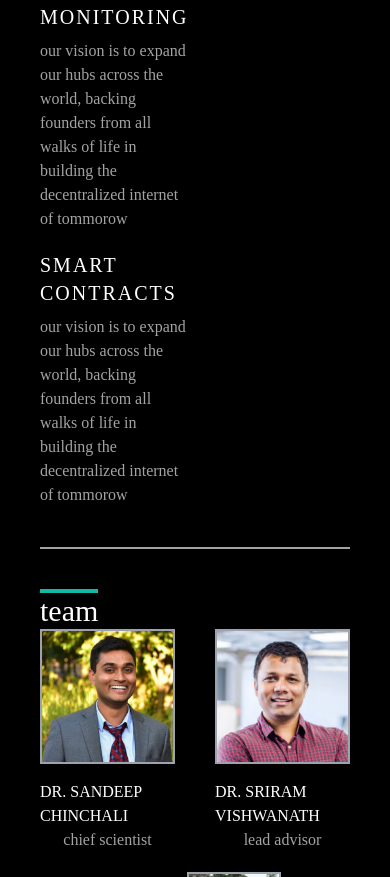
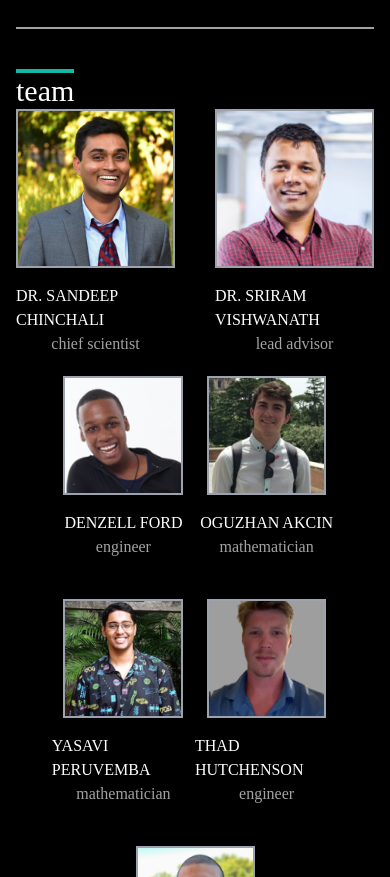
Before and after one commit to TokenDynamics/tokendynamics.github.io, a website: page index.html in a window 390 px wide. Shown: the part 1123-2000 px from the top of the page. Drawn offline with Linux system fonts and the light colour scheme.

Commit message:
responsive stuff

```diff
--- a/index.html
+++ b/index.html
@@ -14,30 +14,33 @@
 
     <title>ChainHub - THE WEB3 INCUBATOR FOUNDATION</title>
   </head>
-  <body class="bg-black text-white mx-10">
+  <body class="bg-black text-white mx-4 md:mx-10">
     <section>
       <header class="flex justify-between w-full items-center mb-5 py-4">
         <div>
           <p>Token</p>
           <p>Dynamics</p>
         </div>
-        <div class="flex border-b-2 border-blue-300 space-x-5 items-center p-2 uppercase">
-          <p>About</p>
-          <a href="https://utexas.box.com/s/wzxyrxn9oiey9w523tbz80dtsndd1w2u">Research</a>
+        <div class="">
+          <div class="flex space-x-5 items-center p-2 uppercase">
+            <p>About</p>
+            <a href="https://utexas.box.com/s/wzxyrxn9oiey9w523tbz80dtsndd1w2u">Research</a>
+          </div>
+          <div class="border-b-2 border-blue-300 max-w-[100px] mx-auto"></div>
         </div>
         <div>
         </div>
       </header>
 
-      <div class="fancy-magic-bg flex flex-col justify-center items-end space-y-4 pr-10 pt-14 pb-28">
-        <p class="text-7xl text-right max-w-2xl tracking-wider">Dynamic Token Modeling and Simulation</p>
+      <div class="fancy-magic-bg flex flex-col justify-center items-start md:items-end space-y-4 pl-5 pr-10 pt-14 pb-28">
+        <p class="text-5xl md:text-7xl md:text-right max-w-2xl tracking-wider">Dynamic Token Modeling and Simulation</p>
         <p class="tracking-[0.52em] uppercase text-blue-300">Design, Verify, Monitor</p>
         <a href="https://calendly.com/fede33/token-economics-chat" class="px-10 py-3 bg-white text-black upppercase">Contact Us</a>
       </div>
     </section>
     <p class="text-neutral-400 max-w-lg my-4">our products are driven by cutting-edge research in control theory and battle-tested knowledge in industry</p>
     <div class="border border-neutral-400 my-4"></div>
-    <section class="flex justify-between">
+    <section class="flex flex-col-reverse md:flex-row justify-between">
       <div class="space-y-5">
         <div>
           <h3 class="text-xl tracking-widest uppercase mb-2">Simulation</h3>
@@ -59,8 +62,8 @@ our vision is to expand our hubs across the world, backing founders from all wal
         </div>
       </div>
 
-      <div>
-        <p class="border-t-4 border-teal-500 text-3xl text-right lowercase max-w-lg">core competencies</p>
+      <div class="mb-5">
+        <p class="border-t-4 border-teal-500 text-3xl md:text-right lowercase max-w-xs md:max-w-lg">core competencies</p>
       </div>
     </section>
     <div class="border border-neutral-400 my-10"></div>
@@ -78,28 +81,28 @@ our vision is to expand our hubs across the world, backing founders from all wal
           <p class="text-neutral-400">lead advisor</p>
         </div>
       </div>
-      <div class="flex justify-center space-x-10 flex-wrap">
-        <div class="flex flex-col items-center justify-center basis-1/4 -mx-5 my-5">
-          <img class="border-2 border-gray-400 mb-4" src="/public/denzell.png" alt="">
+      <div class="flex justify-center md:space-x-1 flex-wrap">
+        <div class="flex flex-col items-center justify-center basis-2/5 md:basis-1/4 my-5">
+          <img class="border-2 border-gray-400 mb-4" src="/public/denzell.png" alt=""
           <p>DENZELL FORD</p>
           <p class="text-neutral-400">engineer</p>
         </div>
-        <div class="flex flex-col items-center justify-center basis-1/4 -mx-5 my-5">
-          <img class="border-2 border-gray-400 mb-4" src="/public/oguzhan.png" alt="">
+        <div class="flex flex-col items-center justify-center basis-2/5 md:basis-1/4 my-5">
+          <img class="border-2 border-gray-400 mb-4" src="/public/oguzhan.png" alt=""
           <p>OGUZHAN AKCIN</p>
           <p class="text-neutral-400">mathematician</p>
         </div>
-        <div class="flex flex-col items-center justify-center basis-1/4 -mx-5 my-5">
-          <img class="border-2 border-gray-400 mb-4" src="/public/yasavi.png" alt=""/>
+        <div class="flex flex-col items-center justify-center basis-2/5 md:basis-1/4 my-5">
+          <img class="border-2 border-gray-400 mb-4" src="/public/yasavi.png" alt=""/
           <p>YASAVI PERUVEMBA</p>
           <p class="text-neutral-400">mathematician</p>
         </div>
-        <div class="flex flex-col items-center justify-center basis-1/4 -mx-5 my-5">
+        <div class="flex flex-col items-center justify-center basis-2/5 md:basis-1/4 my-5">
           <img class="border-2 border-gray-400 mb-4" src="/public/thad.png" alt="">
           <p>THAD HUTCHENSON</p>
           <p class="text-neutral-400">engineer</p>
         </div>
-        <div class="flex flex-col items-center justify-center basis-1/4 -mx-5 my-5">
+        <div class="flex flex-col items-center justify-center basis-2/5 md:basis-1/4 my-5">
           <img class="border-2 border-gray-400 mb-4" src="/public/federico.png" alt=""/>
           <div class="text-center">
             <p>FEDERICO CHÁVEZ</p>
```
Also changed, not shown: dist/styles.css.
